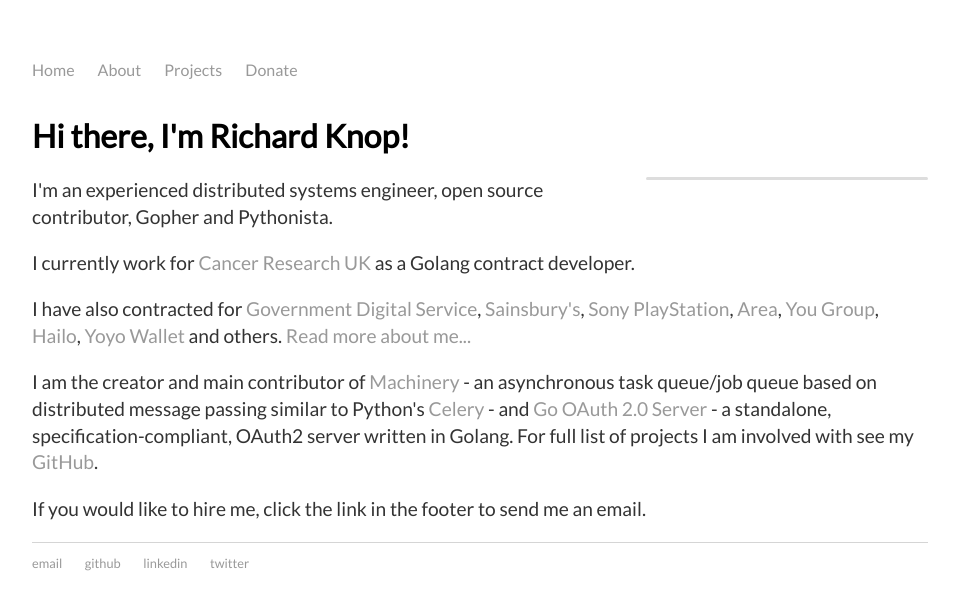
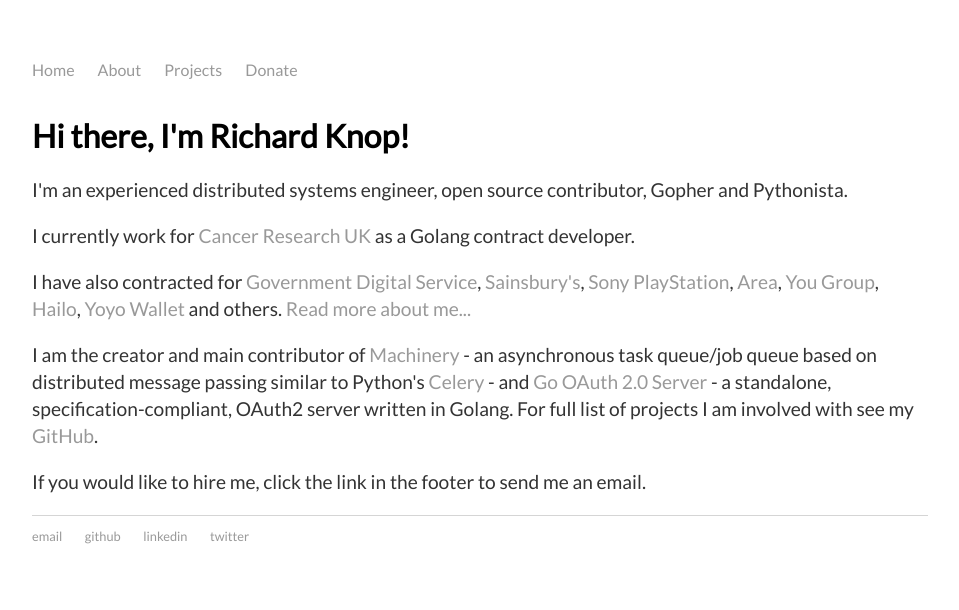
Before and after one commit to RichardKnop/richardknop.github.io, a Jekyll site: the page built from index.html, in a window 1280 px wide. Shown: the top 610 px of the page, without its empty margins (160-1119 px from the left). Built offline with Jekyll 4.4.1, drawn with Linux system fonts in a browser that asks for light colours.

Commit message:
Update index.html

```diff
--- a/index.html
+++ b/index.html
@@ -5,12 +5,12 @@
 <div class="blurb group">
   <h1>Hi there, I'm Richard Knop!</h1>
 
-  <div class="pull-right"><div id="github-card"
+  <!--<div class="pull-right"><div id="github-card"
      data-username="RichardKnop"
      data-max-repos="3"
      data-sort-by="stars"
      data-header-text="Most starred repositories">
-  </div></div>
+  </div></div>-->
 
   <p>I'm an experienced distributed systems engineer, open source contributor, Gopher and Pythonista.</p>
 
```
